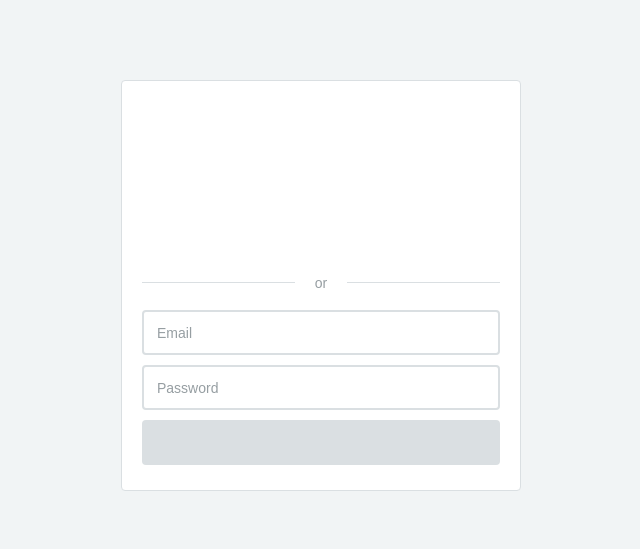
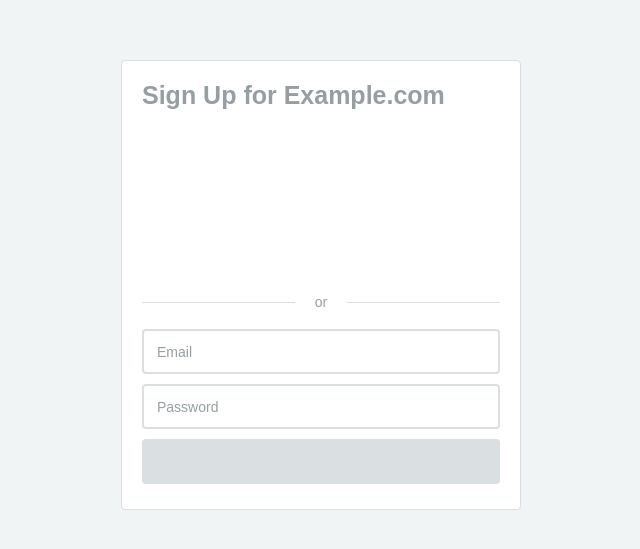
Before and after one commit to zapier/google-yolo-inline, a plain HTML site: page index.html in a window 1280 px wide. Shown: the part 115-664 px from the top of the page, without its empty margins (319-959 px from the left). Drawn offline with Linux system fonts and the light colour scheme.

Commit message:
Add a title to sign up form

```diff
--- a/index.html
+++ b/index.html
@@ -8,6 +8,7 @@
   </head>
   <body>
     <div class="sign-up">
+      <h1 class="sign-up__title">Sign Up for Example.com</h1>
       <iframe id="google-iframe" class="sign-up__google" src="google-yolo-iframe.html"></iframe>
       <p class="sign-up__divider">or</p>
       <div class="sign-up__field">Email</div>
--- a/styles.css
+++ b/styles.css
@@ -37,6 +37,13 @@ body {
 }
 
 /* Styles for the page, you can ignore the rest */
+
+.sign-up__title {
+  font-size: 25px;
+  font-weight: 600;
+  color: #969EA2;
+  margin: 0 0 10px;
+}
 
 .sign-up__divider {
   color: #969EA2;
```
Also changed, not shown: 1 other file.
